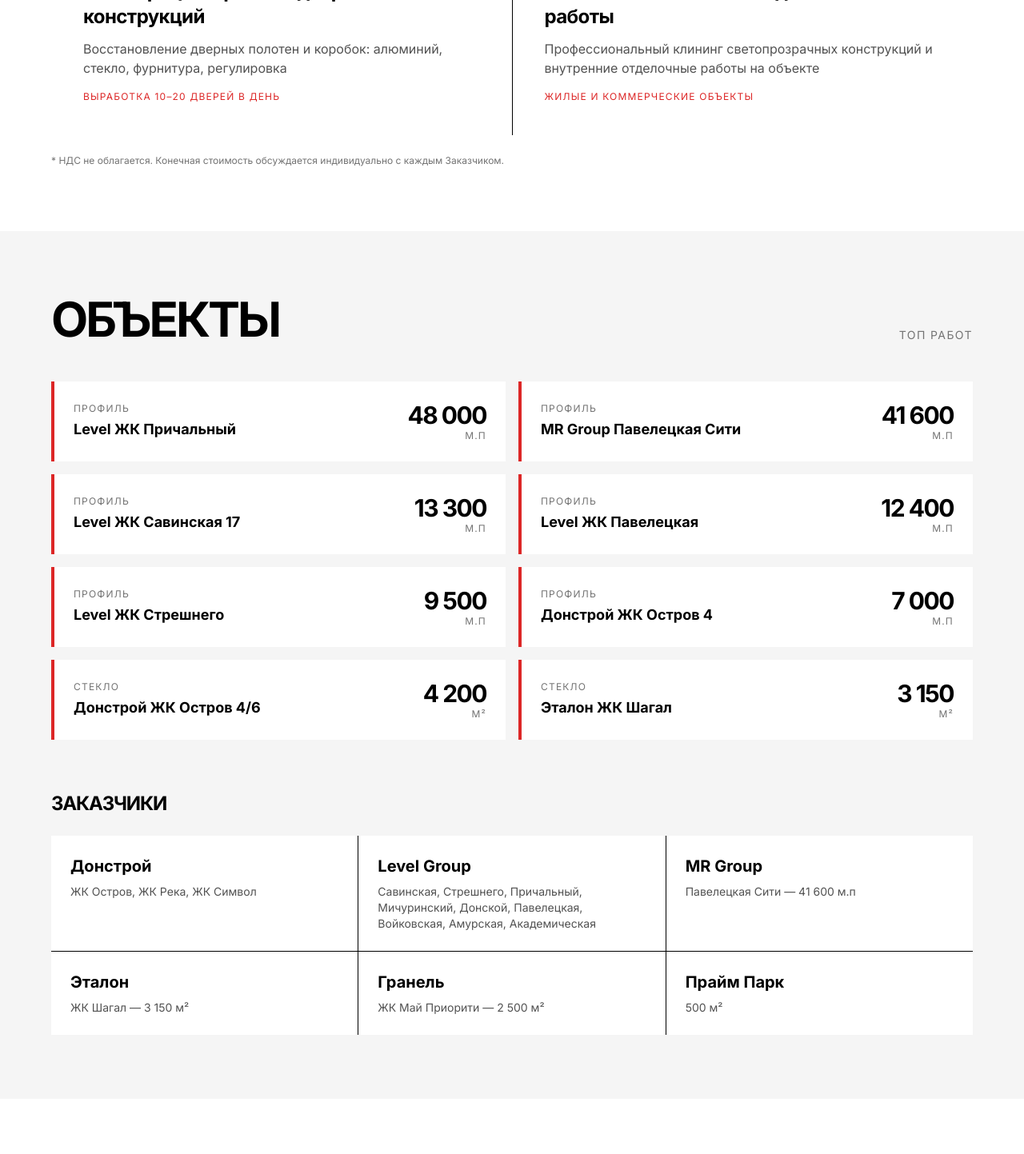
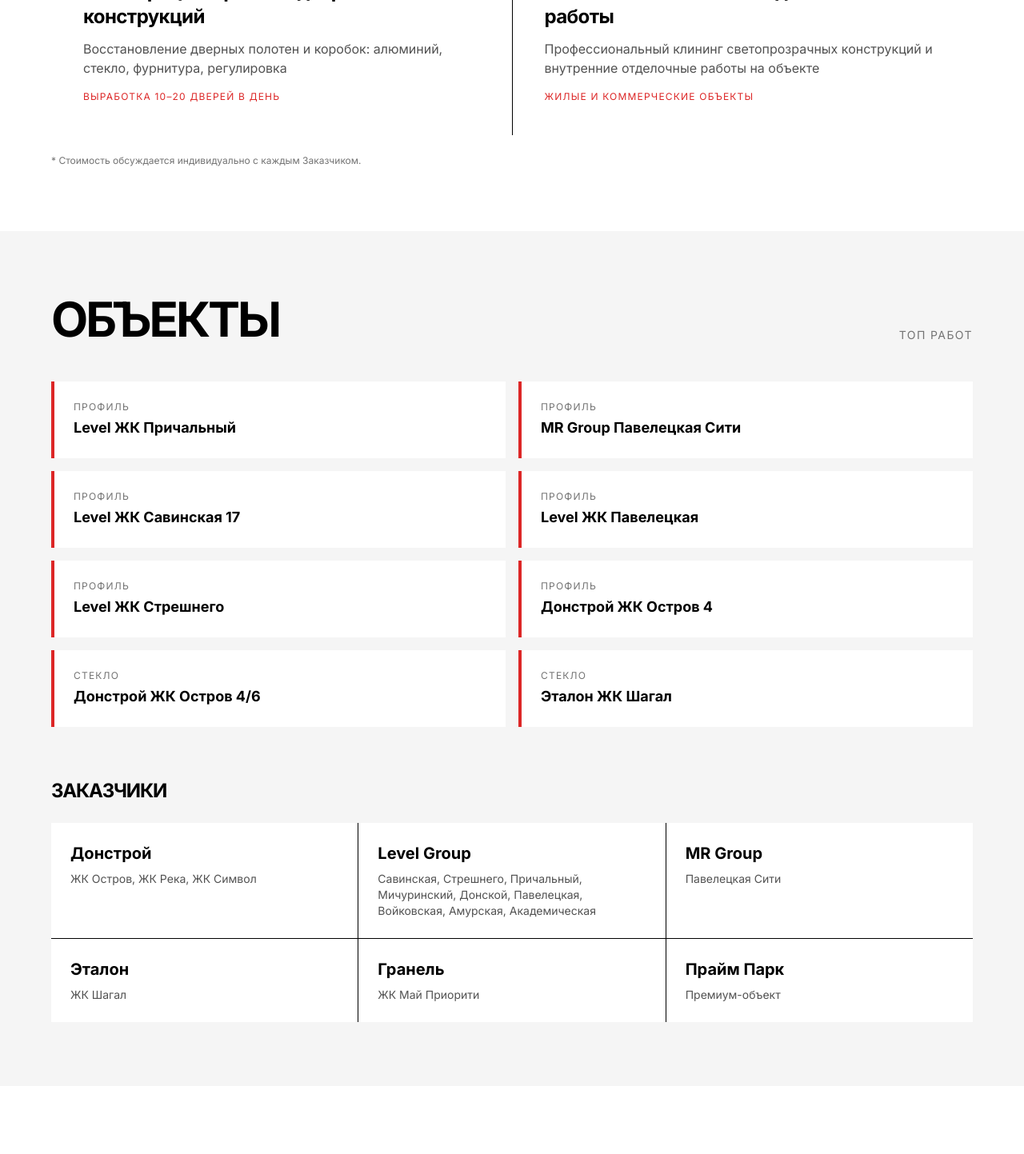
Before and after one commit to pr-poehali-dev/quantum-data-sync-49, a React (Vite) app: page / in a window 1280 px wide. Shown: the part 1620-3063 px from the top of the page at 80% size. Built offline with nearby package versions, Linux system fonts and the light colour scheme.

Commit message:
fix: убрать цены и объемы

```diff
--- a/src/pages/Index.tsx
+++ b/src/pages/Index.tsx
@@ -6,28 +6,24 @@ export default function Index() {
       num: '01',
       title: 'Реставрация светопрозрачных конструкций',
       desc: 'Шлифовка и полировка стекла — устранение царапин, потёртостей, следов цемента и клея после строительных работ',
-      price: 'от 6 900 ₽/м²',
       meta: 'Выработка 2 600–3 000 м² в месяц',
     },
     {
       num: '02',
       title: 'Реставрация алюминиевого профиля',
       desc: 'Восстановление геометрии, удаление царапин, полировка и покраска профиля стойка-ригель и оконных систем',
-      price: 'от 1 450 ₽/п.м',
       meta: 'Выработка 800–1 700 м.п в неделю',
     },
     {
       num: '03',
       title: 'Реставрация и ремонт дверных конструкций',
       desc: 'Восстановление дверных полотен и коробок: алюминий, стекло, фурнитура, регулировка',
-      price: 'индивидуально',
       meta: 'Выработка 10–20 дверей в день',
     },
     {
       num: '04',
       title: 'Клининг остекления и отделочные работы',
       desc: 'Профессиональный клининг светопрозрачных конструкций и внутренние отделочные работы на объекте',
-      price: 'индивидуально',
       meta: 'Жилые и коммерческие объекты',
     },
   ];
@@ -42,21 +38,21 @@ export default function Index() {
   const clients = [
     { name: 'Донстрой', projects: 'ЖК Остров, ЖК Река, ЖК Символ' },
     { name: 'Level Group', projects: 'Савинская, Стрешнего, Причальный, Мичуринский, Донской, Павелецкая, Войковская, Амурская, Академическая' },
-    { name: 'MR Group', projects: 'Павелецкая Сити — 41 600 м.п' },
-    { name: 'Эталон', projects: 'ЖК Шагал — 3 150 м²' },
-    { name: 'Гранель', projects: 'ЖК Май Приорити — 2 500 м²' },
-    { name: 'Прайм Парк', projects: '500 м²' },
+    { name: 'MR Group', projects: 'Павелецкая Сити' },
+    { name: 'Эталон', projects: 'ЖК Шагал' },
+    { name: 'Гранель', projects: 'ЖК Май Приорити' },
+    { name: 'Прайм Парк', projects: 'Премиум-объект' },
   ];
 
   const topProjects = [
-    { name: 'Level ЖК Причальный', volume: '48 000', unit: 'м.п', type: 'профиль' },
-    { name: 'MR Group Павелецкая Сити', volume: '41 600', unit: 'м.п', type: 'профиль' },
-    { name: 'Level ЖК Савинская 17', volume: '13 300', unit: 'м.п', type: 'профиль' },
-    { name: 'Level ЖК Павелецкая', volume: '12 400', unit: 'м.п', type: 'профиль' },
-    { name: 'Level ЖК Стрешнего', volume: '9 500', unit: 'м.п', type: 'профиль' },
-    { name: 'Донстрой ЖК Остров 4', volume: '7 000', unit: 'м.п', type: 'профиль' },
-    { name: 'Донстрой ЖК Остров 4/6', volume: '4 200', unit: 'м²', type: 'стекло' },
-    { name: 'Эталон ЖК Шагал', volume: '3 150', unit: 'м²', type: 'стекло' },
+    { name: 'Level ЖК Причальный', type: 'профиль' },
+    { name: 'MR Group Павелецкая Сити', type: 'профиль' },
+    { name: 'Level ЖК Савинская 17', type: 'профиль' },
+    { name: 'Level ЖК Павелецкая', type: 'профиль' },
+    { name: 'Level ЖК Стрешнего', type: 'профиль' },
+    { name: 'Донстрой ЖК Остров 4', type: 'профиль' },
+    { name: 'Донстрой ЖК Остров 4/6', type: 'стекло' },
+    { name: 'Эталон ЖК Шагал', type: 'стекло' },
   ];
 
   return (
@@ -170,9 +166,6 @@ export default function Index() {
               <div key={i} className="bg-white p-8 md:p-10 group hover:bg-black hover:text-white transition-colors">
                 <div className="flex justify-between items-start mb-6">
                   <span className="text-6xl font-bold tracking-tighter text-red-600">{s.num}</span>
-                  <span className="text-sm uppercase tracking-widest border border-current px-3 py-1">
-                    {s.price}
-                  </span>
                 </div>
                 <h3 className="text-2xl font-bold mb-3 tracking-tight">{s.title}</h3>
                 <p className="text-neutral-600 group-hover:text-neutral-300 mb-4">{s.desc}</p>
@@ -183,7 +176,7 @@ export default function Index() {
             ))}
           </div>
           <p className="text-xs text-neutral-500 mt-6">
-            * НДС не облагается. Конечная стоимость обсуждается индивидуально с каждым Заказчиком.
+            * Стоимость обсуждается индивидуально с каждым Заказчиком.
           </p>
         </div>
       </section>
@@ -200,17 +193,11 @@ export default function Index() {
 
           <div className="grid grid-cols-1 md:grid-cols-2 gap-4 mb-16">
             {topProjects.map((p, i) => (
-              <div key={i} className="bg-white border-l-4 border-red-600 p-6 flex justify-between items-center hover:shadow-lg transition-shadow">
-                <div>
-                  <div className="text-xs uppercase tracking-widest text-neutral-500 mb-1">
-                    {p.type}
-                  </div>
-                  <div className="font-bold text-lg">{p.name}</div>
+              <div key={i} className="bg-white border-l-4 border-red-600 p-6 hover:shadow-lg transition-shadow">
+                <div className="text-xs uppercase tracking-widest text-neutral-500 mb-1">
+                  {p.type}
                 </div>
-                <div className="text-right">
-                  <div className="text-3xl font-bold tracking-tighter">{p.volume}</div>
-                  <div className="text-xs uppercase tracking-widest text-neutral-500">{p.unit}</div>
-                </div>
+                <div className="font-bold text-lg">{p.name}</div>
               </div>
             ))}
           </div>
```
